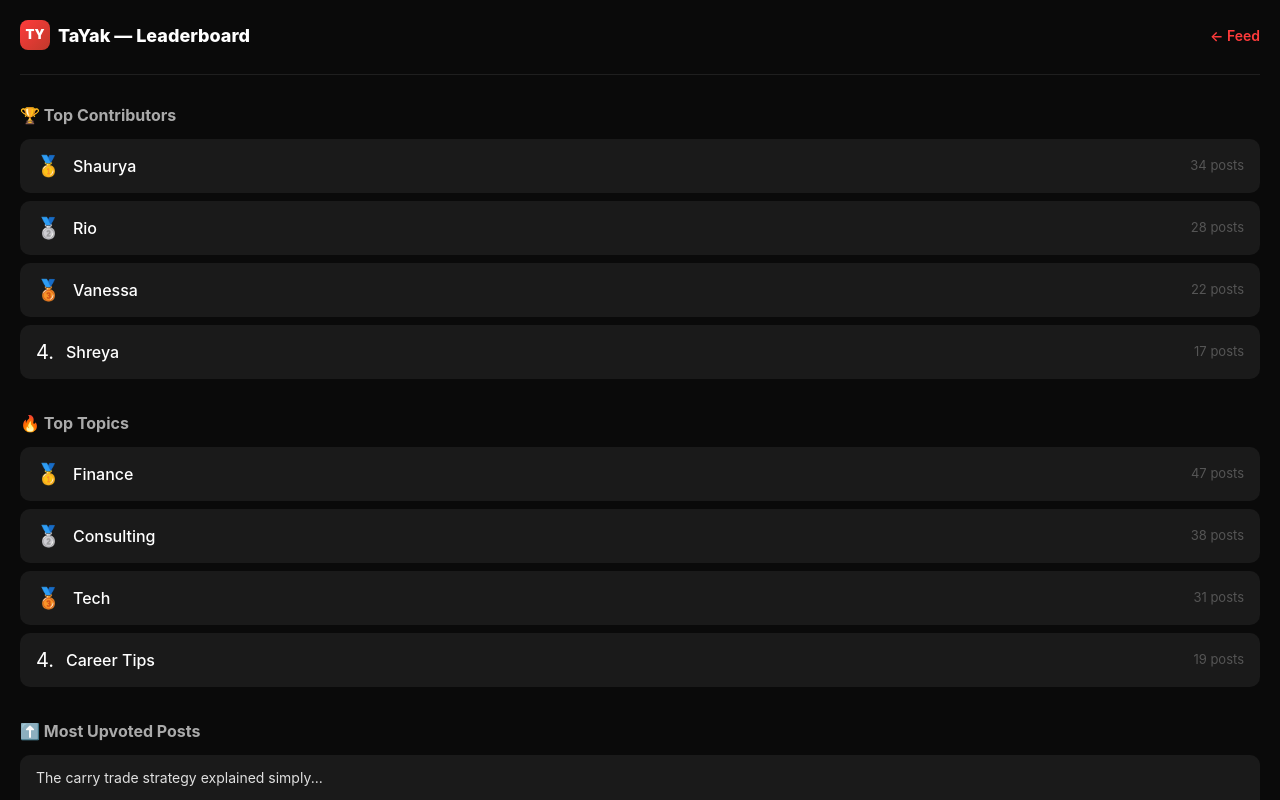
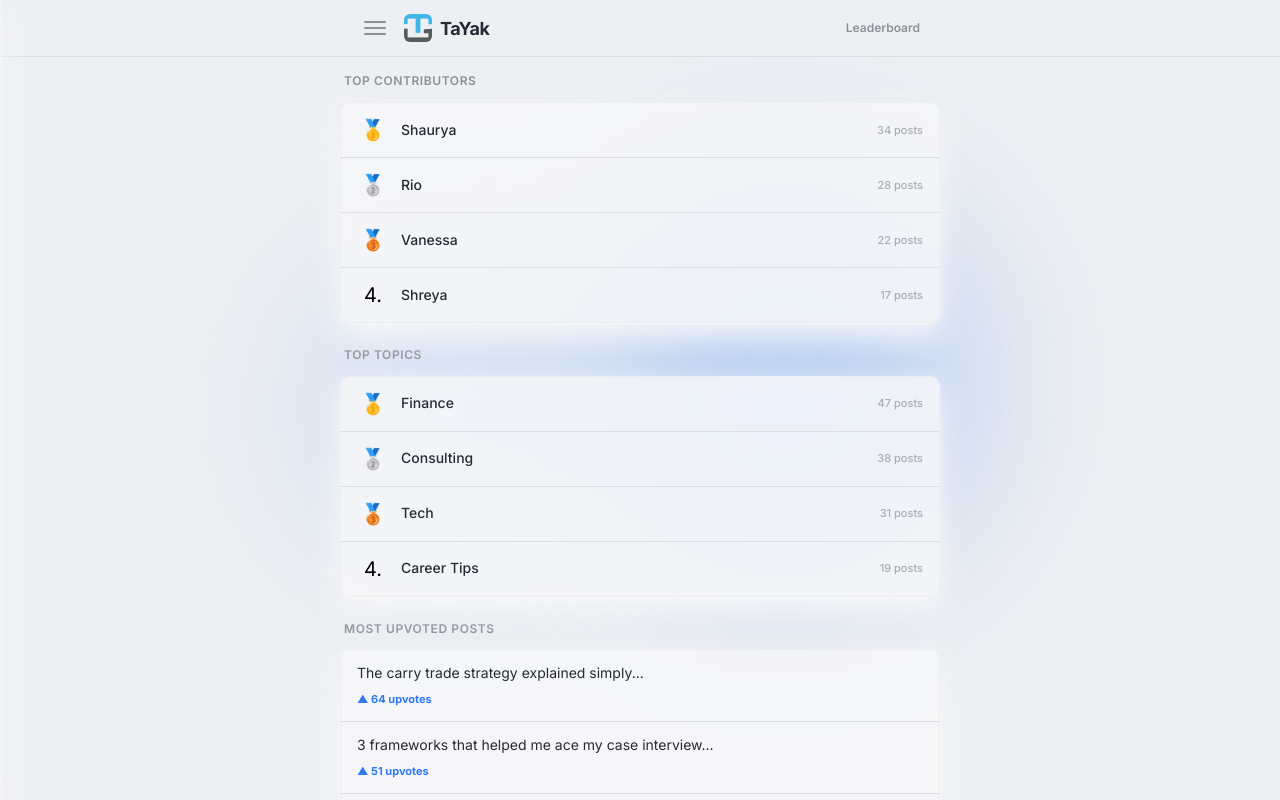
Before and after one commit to s-nanda04/TaYak, a React (Vite) app in the folder frontend/: page /leaderboard in a window 1280 px wide. Shown: the top 800 px of the page. Built offline with nearby package versions, Linux system fonts and the light colour scheme.

Commit message:
Implemented sidebar with leaderboard and logout feature

```diff
--- a/frontend/src/App.jsx
+++ b/frontend/src/App.jsx
@@ -1,4 +1,5 @@
 import { useState, useEffect } from "react";
+import Sidebar from "./components/Sidebar";
 
 const API = "http://localhost:8000";
 
@@ -106,6 +107,7 @@ export default function App() {
   const [composing, setComposing] = useState(false);
   const [postText, setPostText] = useState("");
   const [posting, setPosting] = useState(false);
+  const [sidebarOpen, setSidebarOpen] = useState(false);
 
   useEffect(() => {
     fetch(`${API}/yaks`)
@@ -156,6 +158,8 @@ export default function App() {
 
   return (
     <div className="min-h-screen bg-app font-sans relative">
+      <Sidebar open={sidebarOpen} onClose={() => setSidebarOpen(false)} />
+
       {/* Ambient blobs */}
       <div className="pointer-events-none fixed inset-0 overflow-hidden">
         <div className="absolute top-1/4 right-1/4 w-[380px] h-[380px] rounded-full bg-blob-blue/25 blur-[80px] animate-blob-drift" />
@@ -168,7 +172,7 @@ export default function App() {
           <div className="flex items-center justify-between h-14">
             {/* Left: hamburger + logo */}
             <div className="flex items-center gap-3.5">
-              <button className="flex flex-col gap-1 p-1 group">
+              <button onClick={() => setSidebarOpen(true)} className="flex flex-col gap-1 p-1 group">
                 <span className="w-[22px] h-[2px] bg-txt-secondary rounded-full block group-hover:bg-txt-primary transition-colors duration-[120ms]" />
                 <span className="w-[22px] h-[2px] bg-txt-secondary rounded-full block group-hover:bg-txt-primary transition-colors duration-[120ms]" />
                 <span className="w-[22px] h-[2px] bg-txt-secondary rounded-full block group-hover:bg-txt-primary transition-colors duration-[120ms]" />
--- /dev/null
+++ b/frontend/src/components/Sidebar.jsx
@@ -0,0 +1,113 @@
+import { useNavigate, useLocation } from "react-router-dom";
+
+export default function Sidebar({ open, onClose }) {
+  const navigate = useNavigate();
+  const location = useLocation();
+
+  const navTo = (path) => {
+    onClose();
+    if (location.pathname !== path) navigate(path);
+  };
+
+  const handleLogout = () => {
+    localStorage.removeItem("token");
+    onClose();
+    navigate("/");
+  };
+
+  const links = [
+    {
+      label: "Dashboard",
+      path: "/feed",
+      icon: (
+        <svg width="20" height="20" viewBox="0 0 24 24" fill="none" stroke="currentColor" strokeWidth="2" strokeLinecap="round" strokeLinejoin="round">
+          <path d="M3 9l9-7 9 7v11a2 2 0 01-2 2H5a2 2 0 01-2-2z" />
+          <polyline points="9 22 9 12 15 12 15 22" />
+        </svg>
+      ),
+    },
+    {
+      label: "Leaderboard",
+      path: "/leaderboard",
+      icon: (
+        <svg width="20" height="20" viewBox="0 0 24 24" fill="none" stroke="currentColor" strokeWidth="2" strokeLinecap="round" strokeLinejoin="round">
+          <line x1="18" y1="20" x2="18" y2="10" />
+          <line x1="12" y1="20" x2="12" y2="4" />
+          <line x1="6" y1="20" x2="6" y2="14" />
+        </svg>
+      ),
+    },
+  ];
+
+  return (
+    <>
+      {/* Backdrop */}
+      <div
+        className={`fixed inset-0 z-[200] bg-black/20 transition-opacity duration-300 ${
+          open ? "opacity-100" : "opacity-0 pointer-events-none"
+        }`}
+        onClick={onClose}
+      />
+
+      {/* Drawer */}
+      <div
+        className={`fixed top-0 left-0 z-[201] h-full w-[260px] bg-card border-r border-subtle shadow-card flex flex-col transition-transform duration-300 ease-design ${
+          open ? "translate-x-0" : "-translate-x-full"
+        }`}
+      >
+        {/* Header */}
+        <div className="flex items-center justify-between px-5 h-14 border-b border-subtle shrink-0">
+          <div className="flex items-center gap-2">
+            <img src="/tamid-logo.png" alt="TaYak" className="w-7 h-7 rounded-xs object-cover" />
+            <span className="font-extrabold text-[18px] text-txt-primary tracking-tight">TaYak</span>
+          </div>
+          <button
+            onClick={onClose}
+            className="p-1.5 rounded-xs text-txt-secondary hover:text-txt-primary hover:bg-surface transition-colors duration-[120ms]"
+          >
+            <svg width="18" height="18" viewBox="0 0 24 24" fill="none" stroke="currentColor" strokeWidth="2.5" strokeLinecap="round" strokeLinejoin="round">
+              <line x1="18" y1="6" x2="6" y2="18" />
+              <line x1="6" y1="6" x2="18" y2="18" />
+            </svg>
+          </button>
+        </div>
+
+        {/* Nav links */}
+        <nav className="flex-1 px-3 pt-4 space-y-1">
+          {links.map((link) => {
+            const active = location.pathname === link.path;
+            return (
+              <button
+                key={link.path}
+                onClick={() => navTo(link.path)}
+                className={`w-full flex items-center gap-3 px-3 py-2.5 rounded-sm text-body-md transition-all duration-[120ms] ${
+                  active
+                    ? "bg-surface text-txt-primary font-semibold"
+                    : "text-txt-secondary hover:bg-surface hover:text-txt-primary"
+                }`}
+              >
+                {link.icon}
+                {link.label}
+              </button>
+            );
+          })}
+        </nav>
+
+        {/* Logout */}
+        <div className="px-3 pb-5 pt-3 border-t border-subtle">
+          <button
+            onClick={handleLogout}
+            className="w-full flex items-center gap-3 px-3 py-2.5 rounded-sm text-body-md text-error-text hover:bg-error-bg transition-all duration-[120ms]"
+          >
+            <svg width="20" height="20" viewBox="0 0 24 24" fill="none" stroke="currentColor" strokeWidth="2" strokeLinecap="round" strokeLinejoin="round">
+              <path d="M9 21H5a2 2 0 01-2-2V5a2 2 0 012-2h4" />
+              <polyline points="16 17 21 12 16 7" />
+              <line x1="21" y1="12" x2="9" y2="12" />
+            </svg>
+            Log out
+          </button>
+        </div>
+      </div>
+    </>
+  );
+}
--- a/frontend/src/pages/Leaderboard.jsx
+++ b/frontend/src/pages/Leaderboard.jsx
@@ -1,8 +1,9 @@
-import { Link } from "react-router-dom";
+import { useState } from "react";
+import Sidebar from "../components/Sidebar";
 
 export default function Leaderboard() {
+  const [sidebarOpen, setSidebarOpen] = useState(false);
 
-  // hardcoded data for now, replace with real Supabase data later
   const topPeople = [
     { name: "Shaurya", posts: 34 },
     { name: "Rio",     posts: 28 },
@@ -26,52 +27,72 @@ export default function Leaderboard() {
   const medals = ["🥇", "🥈", "🥉", "4."];
 
   return (
-    <div style={{ background: "#0a0a0a", minHeight: "100vh", color: "#fff", fontFamily: "-apple-system, BlinkMacSystemFont, 'Segoe UI', Roboto, sans-serif", padding: "20px" }}>
+    <div className="min-h-screen bg-app font-sans relative">
+      <Sidebar open={sidebarOpen} onClose={() => setSidebarOpen(false)} />
 
-      {/* ── Header ── */}
-      <div style={{ display: "flex", alignItems: "center", justifyContent: "space-between", marginBottom: 24 }}>
-        <div style={{ display: "flex", alignItems: "center", gap: 8 }}>
-          <div style={{ width: 30, height: 30, borderRadius: 8, background: "linear-gradient(135deg, #FF3B3B, #C0392B)", display: "flex", alignItems: "center", justifyContent: "center", fontWeight: 900, fontSize: 13 }}>TY</div>
-          <span style={{ fontWeight: 800, fontSize: 18 }}>TaYak — Leaderboard</span>
-        </div>
-        {/* Back to feed link */}
-        <Link to="/" style={{ color: "#FF3B3B", fontWeight: 600, fontSize: 14, textDecoration: "none" }}>
-          ← Feed
-        </Link>
+      {/* Ambient blobs */}
+      <div className="pointer-events-none fixed inset-0 overflow-hidden">
+        <div className="absolute top-1/4 right-1/4 w-[380px] h-[380px] rounded-full bg-blob-blue/25 blur-[80px] animate-blob-drift" />
+        <div className="absolute bottom-1/3 left-1/4 w-[300px] h-[300px] rounded-full bg-blob-soft/35 blur-[70px] animate-blob-drift-2" />
       </div>
 
-      <hr style={{ borderColor: "#1f1f1f", marginBottom: 28 }} />
+      {/* Top nav */}
+      <div className="sticky top-0 z-50 bg-app/80 backdrop-blur-xl border-b border-subtle">
+        <div className="max-w-[600px] mx-auto px-5">
+          <div className="flex items-center justify-between h-14">
+            <div className="flex items-center gap-3.5">
+              <button onClick={() => setSidebarOpen(true)} className="flex flex-col gap-1 p-1 group">
+                <span className="w-[22px] h-[2px] bg-txt-secondary rounded-full block group-hover:bg-txt-primary transition-colors duration-[120ms]" />
+                <span className="w-[22px] h-[2px] bg-txt-secondary rounded-full block group-hover:bg-txt-primary transition-colors duration-[120ms]" />
+                <span className="w-[22px] h-[2px] bg-txt-secondary rounded-full block group-hover:bg-txt-primary transition-colors duration-[120ms]" />
+              </button>
+              <div className="flex items-center gap-2">
+                <img src="/tamid-logo.png" alt="TaYak" className="w-7 h-7 rounded-xs object-cover" />
+                <span className="font-extrabold text-[18px] text-txt-primary tracking-tight">TaYak</span>
+              </div>
+            </div>
+            <span className="text-body-sm text-txt-secondary font-semibold">Leaderboard</span>
+          </div>
+        </div>
+      </div>
 
-      {/* ── Top Contributors ── */}
-      <h2 style={{ fontSize: 16, fontWeight: 700, color: "#aaa", marginBottom: 12 }}>🏆 Top Contributors</h2>
+      {/* Content */}
+      <div className="relative z-10 max-w-[600px] mx-auto px-3 md:px-0 pt-4 pb-10">
+        {/* Top Contributors */}
+        <h2 className="text-body-sm font-semibold text-txt-secondary uppercase tracking-wider mb-3 px-1">Top Contributors</h2>
+        <div className="bg-card/80 backdrop-blur-sm border border-[#ECEDEF] rounded-md shadow-card overflow-hidden mb-6">
           {topPeople.map((person, index) => (
-        <div key={index} style={{ background: "#1a1a1a", borderRadius: 10, padding: "12px 16px", marginBottom: 8, display: "flex", alignItems: "center", gap: 12 }}>
-          <span style={{ fontSize: 20 }}>{medals[index]}</span>
-          <span style={{ flex: 1, fontWeight: 500 }}>{person.name}</span>
-          <span style={{ color: "#555", fontSize: 13 }}>{person.posts} posts</span>
+            <div key={index} className={`flex items-center gap-3 px-4 py-3 ${index < topPeople.length - 1 ? "border-b border-subtle" : ""}`}>
+              <span className="text-[20px] w-8 text-center shrink-0">{medals[index]}</span>
+              <span className="flex-1 text-body-md text-txt-primary font-medium">{person.name}</span>
+              <span className="text-caption text-txt-tertiary">{person.posts} posts</span>
             </div>
           ))}
+        </div>
 
-      {/* ── Top Topics ── */}
-      <h2 style={{ fontSize: 16, fontWeight: 700, color: "#aaa", marginBottom: 12, marginTop: 32 }}>🔥 Top Topics</h2>
+        {/* Top Topics */}
+        <h2 className="text-body-sm font-semibold text-txt-secondary uppercase tracking-wider mb-3 px-1">Top Topics</h2>
+        <div className="bg-card/80 backdrop-blur-sm border border-[#ECEDEF] rounded-md shadow-card overflow-hidden mb-6">
           {topTopics.map((item, index) => (
-        <div key={index} style={{ background: "#1a1a1a", borderRadius: 10, padding: "12px 16px", marginBottom: 8, display: "flex", alignItems: "center", gap: 12 }}>
-          <span style={{ fontSize: 20 }}>{medals[index]}</span>
-          <span style={{ flex: 1, fontWeight: 500 }}>{item.topic}</span>
-          <span style={{ color: "#555", fontSize: 13 }}>{item.posts} posts</span>
+            <div key={index} className={`flex items-center gap-3 px-4 py-3 ${index < topTopics.length - 1 ? "border-b border-subtle" : ""}`}>
+              <span className="text-[20px] w-8 text-center shrink-0">{medals[index]}</span>
+              <span className="flex-1 text-body-md text-txt-primary font-medium">{item.topic}</span>
+              <span className="text-caption text-txt-tertiary">{item.posts} posts</span>
             </div>
           ))}
+        </div>
 
-      {/* ── Most Upvoted Posts ── */}
-      <h2 style={{ fontSize: 16, fontWeight: 700, color: "#aaa", marginBottom: 12, marginTop: 32 }}>⬆️ Most Upvoted Posts</h2>
+        {/* Most Upvoted Posts */}
+        <h2 className="text-body-sm font-semibold text-txt-secondary uppercase tracking-wider mb-3 px-1">Most Upvoted Posts</h2>
+        <div className="bg-card/80 backdrop-blur-sm border border-[#ECEDEF] rounded-md shadow-card overflow-hidden">
           {topPosts.map((post, index) => (
-        <div key={index} style={{ background: "#1a1a1a", borderRadius: 10, padding: "12px 16px", marginBottom: 8 }}>
-          <p style={{ margin: "0 0 8px", color: "#e0e0e0", fontSize: 14, lineHeight: 1.5 }}>{post.text}</p>
-          <span style={{ color: "#FF3B3B", fontWeight: 700, fontSize: 13 }}>▲ {post.upvotes} upvotes</span>
+            <div key={index} className={`px-4 py-3 ${index < topPosts.length - 1 ? "border-b border-subtle" : ""}`}>
+              <p className="text-body-md text-txt-primary leading-relaxed">{post.text}</p>
+              <span className="text-caption text-blob-blue font-bold mt-1.5 inline-block">▲ {post.upvotes} upvotes</span>
             </div>
           ))}
-
-      <style>{`* { box-sizing: border-box; } body { margin: 0; background: #0a0a0a; }`}</style>
+        </div>
+      </div>
     </div>
   );
 }
```
Lines whose indentation alone changed are shown as unchanged.
